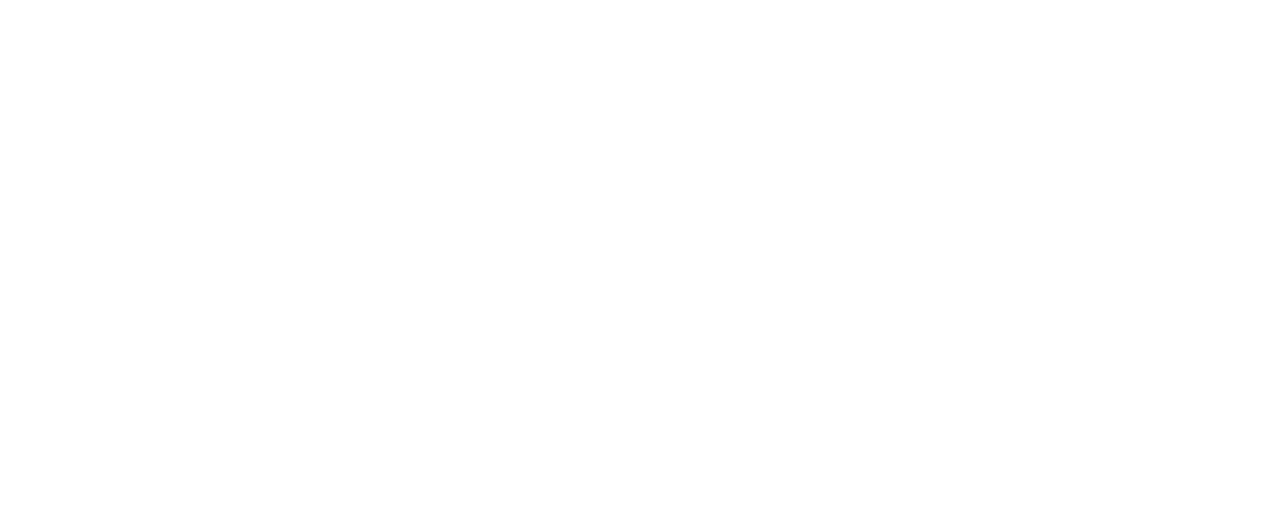
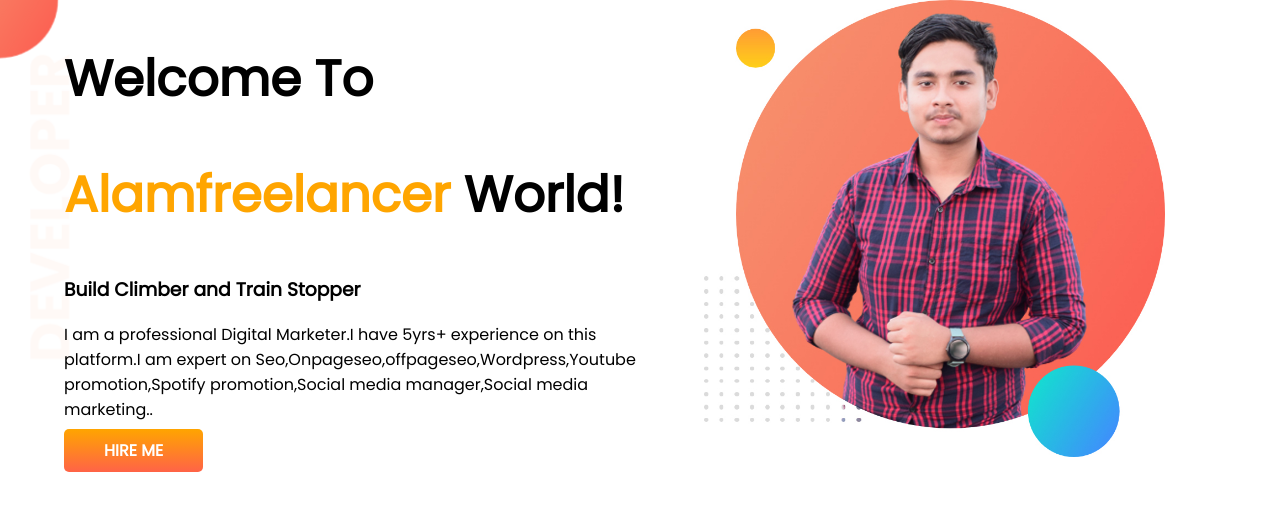
Before and after one commit to Alamfreelancer/1st-demo-prjct, a plain HTML site: page index.html in a window 1280 px wide. Drawn offline with Linux system fonts and the light colour scheme.

Commit message:
top-banner added

```diff
--- a/index.html
+++ b/index.html
@@ -1,13 +1,38 @@
 <!DOCTYPE html>
 <html lang="en">
+
 <head>
     <meta charset="UTF-8">
     <meta http-equiv="X-UA-Compatible" content="IE=edge">
     <meta name="viewport" content="width=device-width, initial-scale=1.0">
     <title>Demo Project</title>
+    <link rel="preconnect" href="https://fonts.googleapis.com">
+    <link rel="preconnect" href="https://fonts.gstatic.com" crossorigin>
+    <link href="https://fonts.googleapis.com/css2?family=Poppins&display=swap" rel="stylesheet">
     <link rel="stylesheet" href="style.css">
 </head>
+
 <body>
 
+    <section class="top-banner">
+
+        <div class="header-half">
+            <h1>Welcome To</h1>
+            <h1><span class="color-change">Alamfreelancer</span> World!</h1>
+
+            <h3>Build Climber and Train Stopper</h3>
+
+            <p>I am a professional Digital Marketer.I have 5yrs+ experience on this platform.I am expert on
+                Seo,Onpageseo,offpageseo,Wordpress,Youtube promotion,Spotify promotion,Social media manager,Social media
+                marketing..</p>
+            <a class="hire-me-button" target="_blank" href="https://google.com">HIRE ME</a>
+        </div>
+
+        <div class="header-half">
+            <img src="images/my-bg.jpg" alt="">
+        </div>
+    </section>
+
 </body>
+
 </html>
--- a/style.css
+++ b/style.css
@@ -0,0 +1,40 @@
+body{
+    font-family: 'Poppins', sans-serif;
+    margin: 0;
+}
+
+h1{
+    font-size: 50px;
+}
+
+.color-change{
+    color:orange;
+}
+
+section{
+    display:flex;
+}
+
+.header-half{
+    width:50%;
+    padding-left:5% ;
+}
+
+.header-half img{
+    width:80%;
+}
+
+.hire-me-button{
+    text-decoration: none;
+    background-image: linear-gradient(orange, tomato);
+    padding: 10px 40px;
+    color: white;
+    font-weight: 700;
+    border-radius: 5px;
+}
+
+.top-banner{
+    background-image: url(images/top-banner.png);
+    background-repeat: no-repeat;
+
+}
```
Also changed, not shown: images/dream-bg.png (added), images/exp-bg.png (added), images/my-bg2.jpg (added), images/top-banner.png (added).
